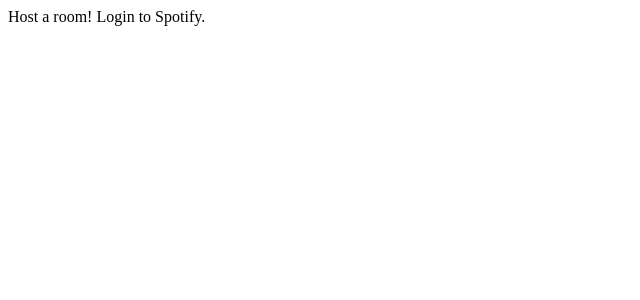
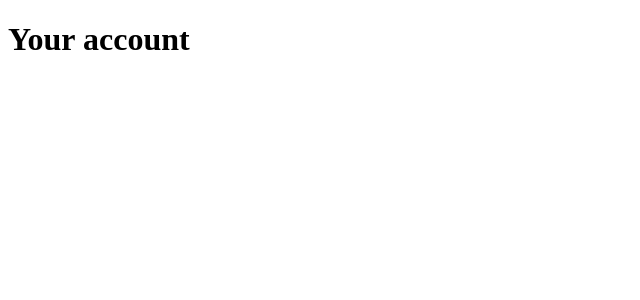
Before and after one commit to achl93/ox-cord, a React (Create React App) app: page /host in a window 1280 px wide. Shown: the top 300 px of the page, without its empty margins (0-640 px from the left). Built offline with nearby package versions, Linux system fonts and the light colour scheme.

Commit message:
added divs to home component

```diff
--- a/src/components/home.jsx
+++ b/src/components/home.jsx
@@ -7,8 +7,12 @@
       // Route login button to Spotify login endpoint
       // then when they come back, redirect to playlist
       <div>
-        <Link to='/host'>Host</Link>
-        <Link to='/join'>Join</Link>
+        <div>
+          <Link to='/host'>Host</Link>
+        </div>
+        <div>
+          <Link to='/join'>Join</Link>
+        </div>
       </div>
     )
   }
--- a/src/components/host.jsx
+++ b/src/components/host.jsx
@@ -1,11 +1,11 @@
 import React, { Component } from 'react'
-import { getGeolocation } from '../getGeolocation'
+//import { getGeolocation } from '../getGeolocation'
 
 export default class Host extends Component {
   render() {
     return (
       <div>
-        Host a room! Login to Spotify.
+        <h1>Your account</h1>
       </div>
     )
   }
```
